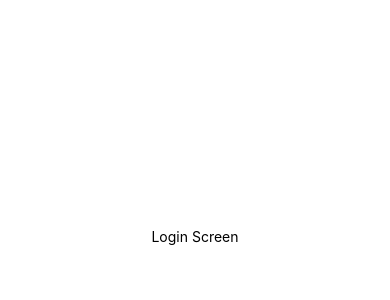
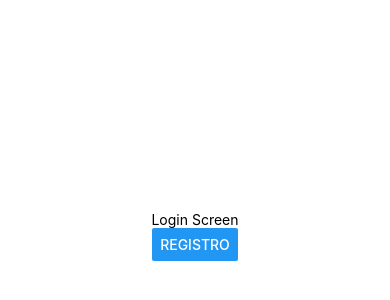
Before and after one commit to devjhonsilva/DT-money-app, a React Native app: screen /Login in a window 390 px wide. Shown: the part 186-486 px from the top of the page. Built offline with nearby package versions, Linux system fonts and the light colour scheme.

Commit message:
chore: instalado react navigation com a navegação do tipo stack e configurado as primeiras rotas públicas

```diff
--- a/App.tsx
+++ b/App.tsx
@@ -1,6 +1,7 @@
+import NavigationRoutes from "@/routes";
 import { Login } from "./src/screens/Login";
-import "./src/styles/global.css"; // Import global styles
+import "./src/styles/global.css";
 
 export default function App() {
-  return <Login />;
+  return <NavigationRoutes />;
 }
--- a/package.json
+++ b/package.json
@@ -9,6 +9,8 @@
     "web": "expo start --web"
   },
   "dependencies": {
+    "@react-navigation/native": "^7.1.16",
+    "@react-navigation/stack": "^7.4.4",
     "babel-plugin-module-resolver": "^5.0.2",
     "expo": "~53.0.20",
     "expo-status-bar": "~2.2.3",
@@ -17,7 +19,9 @@
     "react": "19.0.0",
     "react-native": "0.79.5",
     "react-native-reanimated": "~3.17.4",
-    "react-native-safe-area-context": "5.4.0"
+    "react-native-safe-area-context": "5.4.0",
+    "react-native-screens": "~4.11.1",
+    "react-native-gesture-handler": "~2.24.0"
   },
   "devDependencies": {
     "@babel/core": "^7.25.2",
--- /dev/null
+++ b/src/routes/index.tsx
@@ -0,0 +1,28 @@
+import { createStackNavigator } from "@react-navigation/stack";
+import { NavigationContainer } from "@react-navigation/native";
+import { Login } from "@/screens/Login";
+import { Register } from "@/screens/Register";
+
+export type PublicStackParamList = {
+  Login: undefined;
+  Register: undefined;
+};
+
+const NavigationRoutes = () => {
+  const PublicStack = createStackNavigator<PublicStackParamList>();
+
+  return (
+    <NavigationContainer>
+      <PublicStack.Navigator
+        screenOptions={{
+          headerShown: false,
+        }}
+      >
+        <PublicStack.Screen name="Login" component={Login} />
+        <PublicStack.Screen name="Register" component={Register} />
+      </PublicStack.Navigator>
+    </NavigationContainer>
+  );
+};
+
+export default NavigationRoutes;
--- a/src/screens/Login/index.tsx
+++ b/src/screens/Login/index.tsx
@@ -1,9 +1,18 @@
-import { View, Text } from "react-native";
+import { PublicStackParamList } from "@/routes";
+import { useNavigation } from "@react-navigation/native";
+import { StackNavigationProp } from "@react-navigation/stack";
+import { View, Text, Button } from "react-native";
 
 export const Login = () => {
+  const navigation = useNavigation<StackNavigationProp<PublicStackParamList>>();
   return (
     <View className="flex-1 items-center justify-center bg-white">
       <Text>Login Screen</Text>
+
+      <Button
+        title="Registro"
+        onPress={() => navigation.navigate("Register")}
+      />
     </View>
   );
 };
--- /dev/null
+++ b/src/screens/Register/index.tsx
@@ -0,0 +1,9 @@
+import { View, Text } from "react-native";
+
+export const Register = () => {
+  return (
+    <View className="flex-1 items-center justify-center bg-white">
+      <Text>Register Screen</Text>
+    </View>
+  );
+};
```
Also changed, not shown: 1 other file (tests, documents, lock files or other folders).
